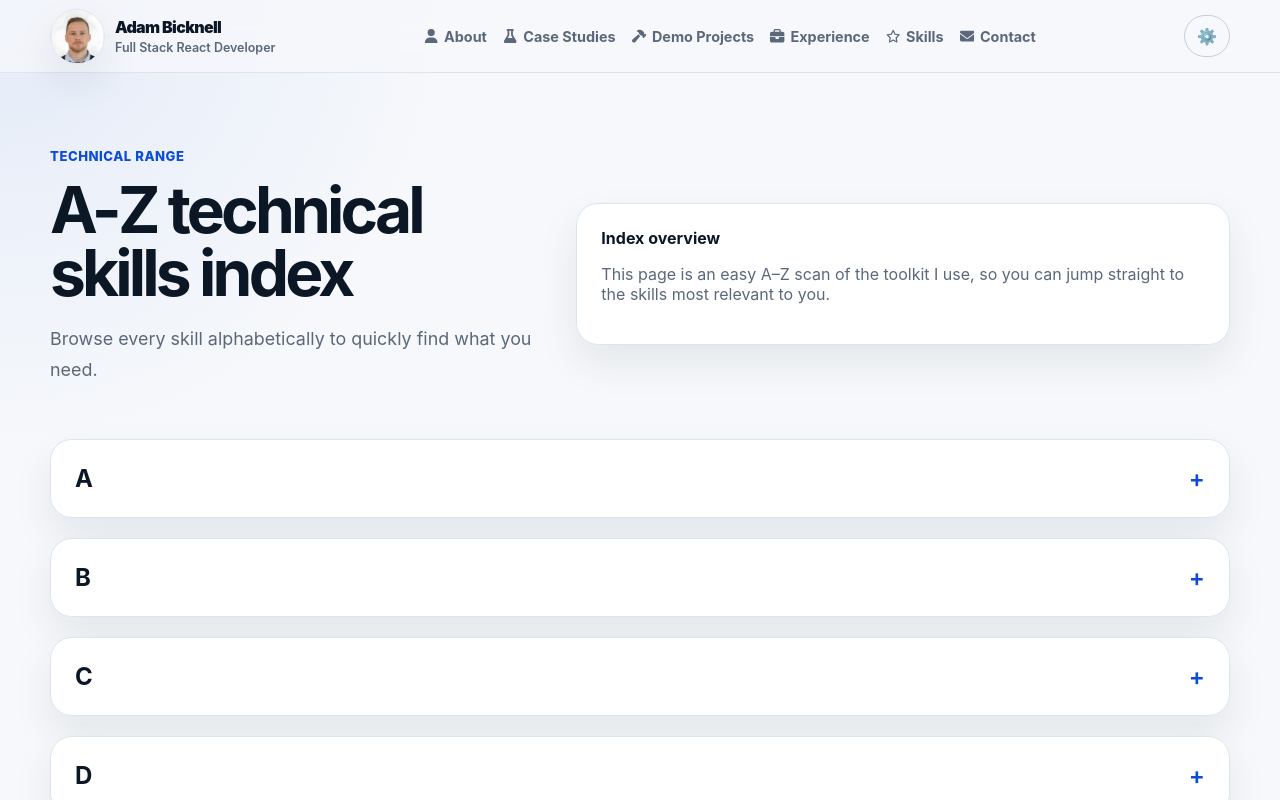
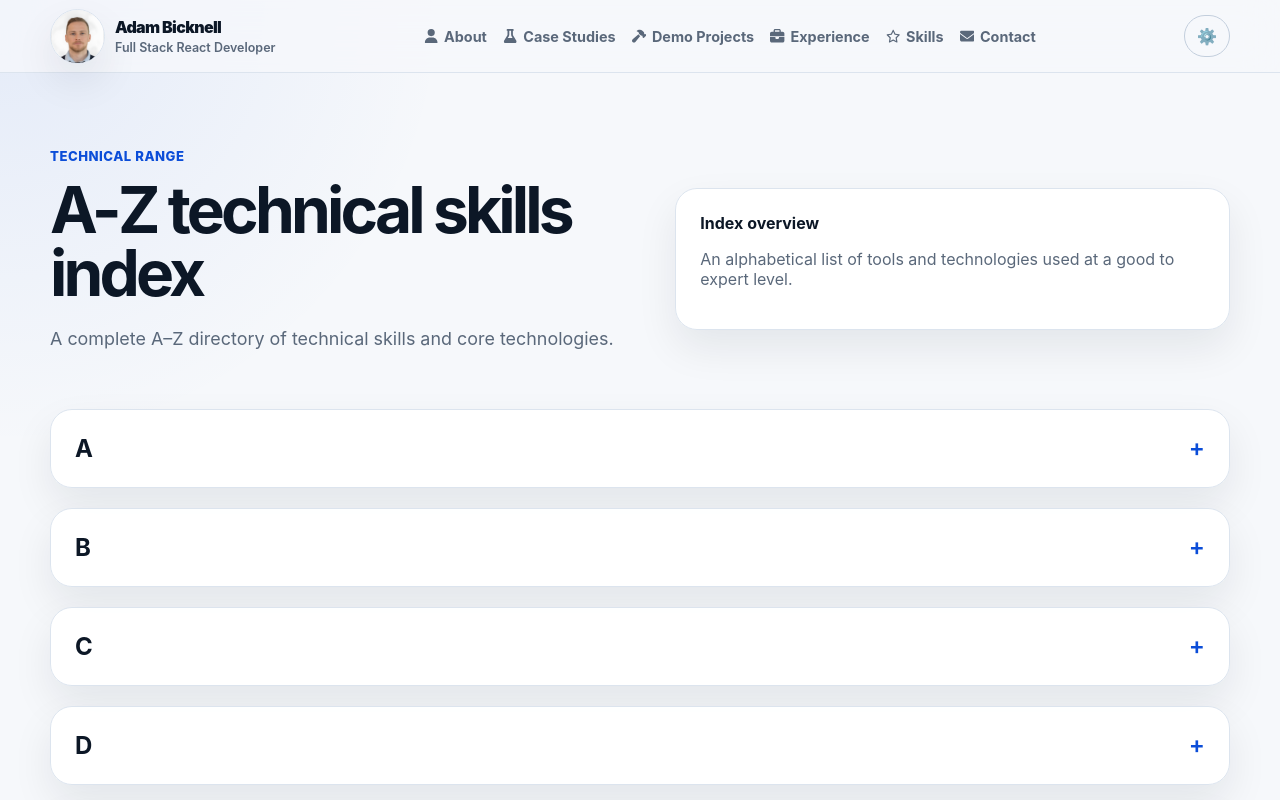
Before and after one commit to adambicknell/development-portfolio, a Next.js app: page /skills/a-z in a window 1280 px wide. Shown: the top 800 px of the page. Built offline with nearby package versions, Linux system fonts and the light colour scheme.

Commit message:
UPDATE: Skills page copy.

```diff
--- a/src/components/skills/SkillsAZPageClient.tsx
+++ b/src/components/skills/SkillsAZPageClient.tsx
@@ -23,13 +23,14 @@ export function SkillsAZPageClient() {
           <div className="animate-fade-in-left">
             <span className="eyebrow">Technical range</span>
             <h1 className="h1">A-Z technical skills index</h1>
-            <p className="lead">Browse every skill alphabetically to quickly find what you need.</p>
+            <p className="lead">
+              A complete A–Z directory of technical skills and core technologies.
+            </p>
           </div>
           <div className="card animate-fade-in-right">
             <strong>Index overview</strong>
             <p className="muted">
-              This page is an easy A–Z scan of the toolkit I use, so you can jump straight to the
-              skills most relevant to you.
+              An alphabetical list of tools and technologies used at a good to expert level.
             </p>
           </div>
         </div>
```
